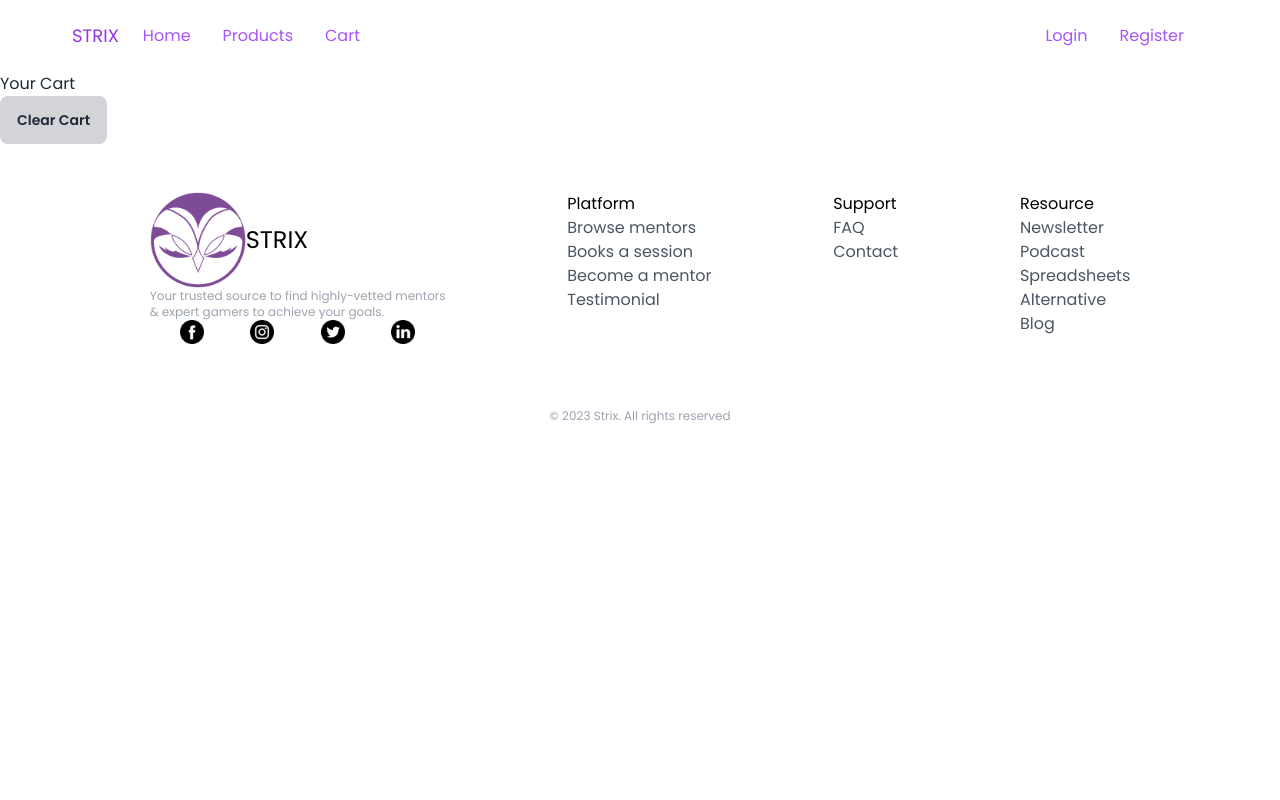
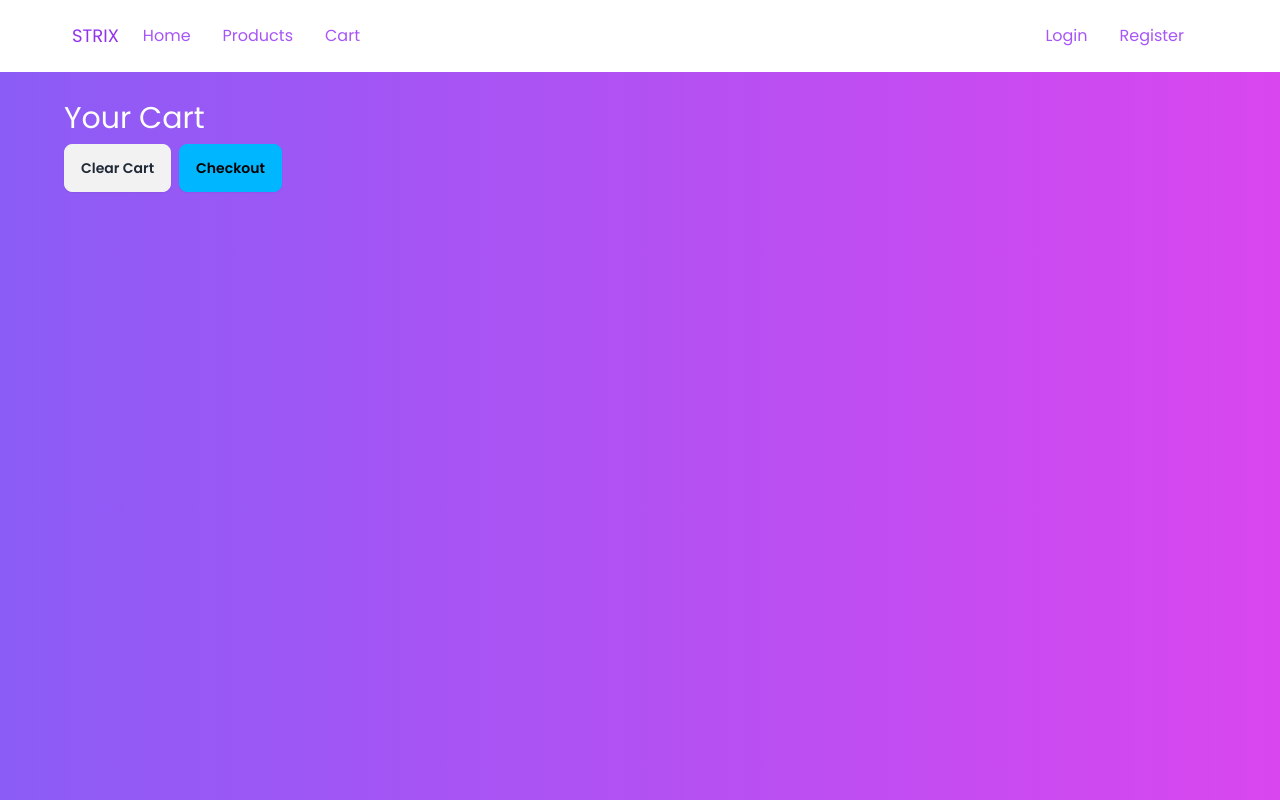
Before and after one commit to sandazzz/next-strix, a Next.js app: page /cart in a window 1280 px wide. Shown: the top 800 px of the page. Built offline with nearby package versions, Linux system fonts and the light colour scheme.

Commit message:
front update

```diff
--- a/app/cart/page.tsx
+++ b/app/cart/page.tsx
@@ -5,6 +5,37 @@ import { useEffect, useState } from "react";
 /*const stripePromise = loadStripe(
   process.env.NEXT_PUBLIC_STRIPE_PUBLISHABLE_KEY
   );*/
+
+/*import { NextApiRequest, NextApiResponse } from "next";
+
+const stripe = require('stripe')(process.env.STRIPE_SECRET_KEY);
+
+export async function POST(req: NextApiRequest, res:NextApiResponse) {
+  if (req.method === 'POST') {
+    try {
+      // Create Checkout Sessions from body params.
+      const session = await stripe.checkout.sessions.create({
+        line_items: [
+          {
+            price: 'price_1OTTSMD72PzL52Rm2AFAsRd7',
+            quantity: 1,
+          },
+        ],
+        mode: 'payment',
+        success_url: `${req.headers.origin}/?success=true`,
+        cancel_url: `${req.headers.origin}/?canceled=true`,
+      });
+      res.redirect(303, session.url);
+    } catch (err: any) {
+      console.error(err);
+      res.status(500).json({ error: err.message });
+    }
+  } else {
+    res.setHeader('Allow', 'POST');
+    res.status(405).end('Method Not Allowed');
+  }
+}
+*/
 export interface CartItem {
   id: number;
   name: string;
@@ -43,59 +74,32 @@ export default function Cart() {
   }, []);*/
 
   return (
-    <main>
-      <h2>Your Cart</h2>
-      <button className="btn btn-active btn-ghost" onClick={clearCart}>
-        Clear Cart
-      </button>
-      {/*<form action="/api/checkout_sessions" method="POST">
-        <button className="btn btn-info" type="submit" role="link">
-          Checkout
+    <main className="bg-gradient-to-r from-violet-500 to-fuchsia-500 min-h-screen p-7 md:px-16 text-white">
+      <h1 className="text-3xl">Your Cart</h1>
+      <div className="my-2 flex gap-2">
+        <button className="btn" onClick={clearCart}>
+          Clear Cart
         </button>
-  </form>*/
-  /*import { NextApiRequest, NextApiResponse } from "next";
+        <form action="/" method="POST">
+          <button className="btn btn-info" type="submit" role="link">
+            Checkout
+          </button>
+        </form>
+      </div>
 
-const stripe = require('stripe')(process.env.STRIPE_SECRET_KEY);
-
-export async function POST(req: NextApiRequest, res:NextApiResponse) {
-  if (req.method === 'POST') {
-    try {
-      // Create Checkout Sessions from body params.
-      const session = await stripe.checkout.sessions.create({
-        line_items: [
-          {
-            price: 'price_1OTTSMD72PzL52Rm2AFAsRd7',
-            quantity: 1,
-          },
-        ],
-        mode: 'payment',
-        success_url: `${req.headers.origin}/?success=true`,
-        cancel_url: `${req.headers.origin}/?canceled=true`,
-      });
-      res.redirect(303, session.url);
-    } catch (err: any) {
-      console.error(err);
-      res.status(500).json({ error: err.message });
-    }
-  } else {
-    res.setHeader('Allow', 'POST');
-    res.status(405).end('Method Not Allowed');
-  }
-}
-*/}
-      <section className="flex flex-col items-center">
+      <section className="flex flex-col items-center w-full">
         {cartItems.map((item, index) => (
           <div
-            className="w-1/2 flex flex-row justify-between items-center"
+            className="w-full md:max-w-80 my-6	flex flex-row justify-between items-center"
             key={index}
           >
-            <div>
+            <div className="">
               <h3>{item.name}</h3>
             </div>
-            <div>
+            <div className="w-auto">
               <h3>{item.game}</h3>
             </div>
-            <div>
+            <div className="">
               <h3>{item.price} €</h3>
             </div>
           </div>
--- a/app/products/page.tsx
+++ b/app/products/page.tsx
@@ -7,11 +7,14 @@ export default async function Products() {
   return (
     <main>
       <section id="product-container"
-        className="flex flex-col md:flex-row md:justify-center md:gap-7 md:flex-wrap p-12 place-content-center m-auto bg-[#4B105E] md:bg-gradient-to-tr from-blue-900 via-indigo-900 to-purple-900">
+        className="flex flex-col md:flex-row md:justify-center md:gap-7 md:flex-wrap p-7 place-content-center m-auto bg-gradient-to-tr from-blue-900 via-indigo-900 to-purple-900">
         {products.map((p) => (
           <div
             key={p.id}
-            className="mb-3 border-solid border-2 border-purple-400 bg-opacity-10 backdrop-filter backdrop-blur-md rounded-lg p-4 flex items-center gap-4"
+            className="flex items-center gap-4
+              w-[380px] h-[300px]
+              mb-3 border-solid border-2 border-purple-400 rounded-lg p-4
+              bg-opacity-10 bg-white backdrop-filter backdrop-blur-md"
           >
             <Image
               width={181}
@@ -20,12 +23,12 @@ export default async function Products() {
               alt={p.name}
               className="rounded-md"
             />
-            <div className="text-white">
-              <h2>{p.name}</h2>
-              <h3 className="text-base">{p.game}</h3>
+            <div className="flex flex-col gap-2 text-white">
+              <h2 className="text-2xl">{p.name}</h2>
+              <h3 className="text-xl">{p.game}</h3>
               <p>{p.description}</p>
               <p>Starting from {p.lite_plan}€/month</p>
-              <Link href={`/products/${p.id}`} passHref>
+              <Link className="btn btn-outline btn-info" href={`/products/${p.id}`} passHref>
                 Voir les détails
               </Link>
             </div>
--- a/app/ui/footer.tsx
+++ b/app/ui/footer.tsx
@@ -3,7 +3,7 @@ import Image from "next/image";
 export default function Footer() {
   return (
     <footer className="mt-auto">
-      <div className="flex flex-col gap-5 md:flex-row md:justify-evenly bg-white p-12">
+      <div className="flex flex-col gap-5 md:flex-row md:justify-evenly bg-white p-5">
           <div className="flex flex-col justify-between">
             <div className="flex items-center">
               <Image
```
